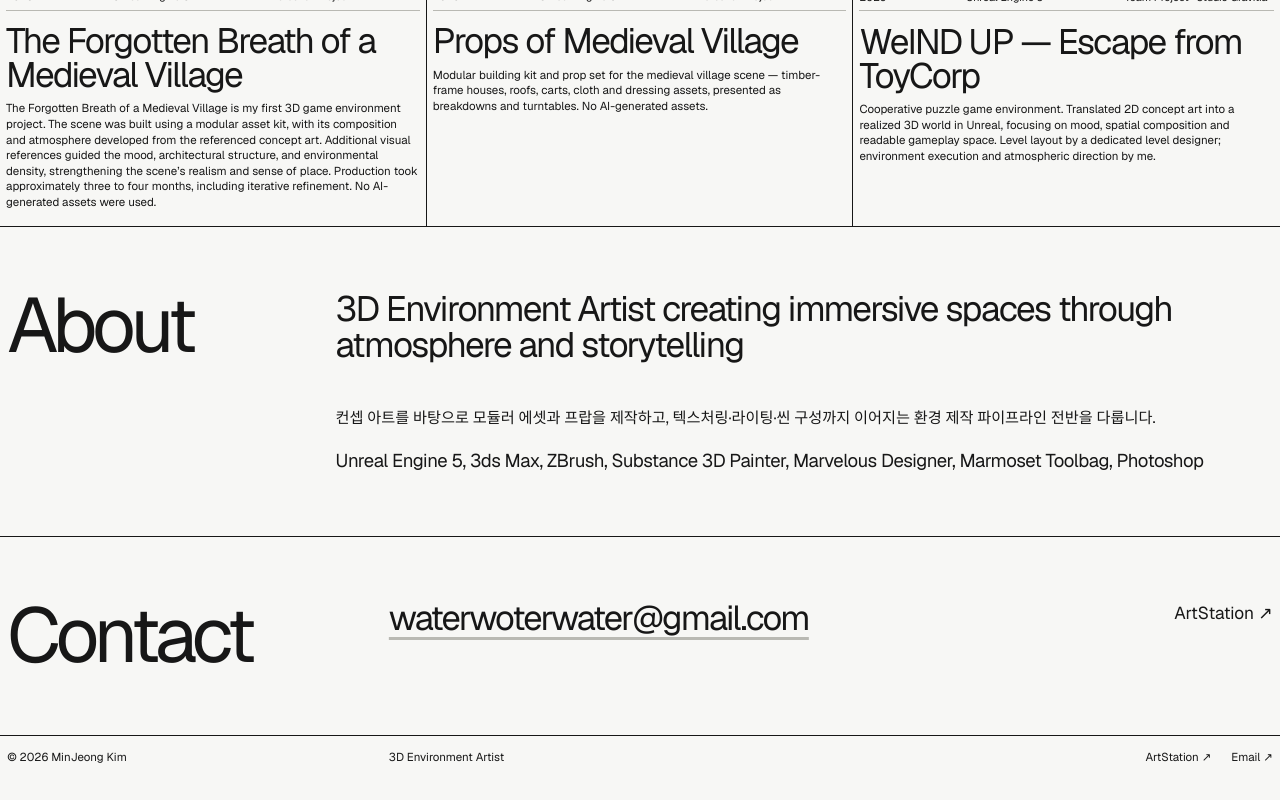
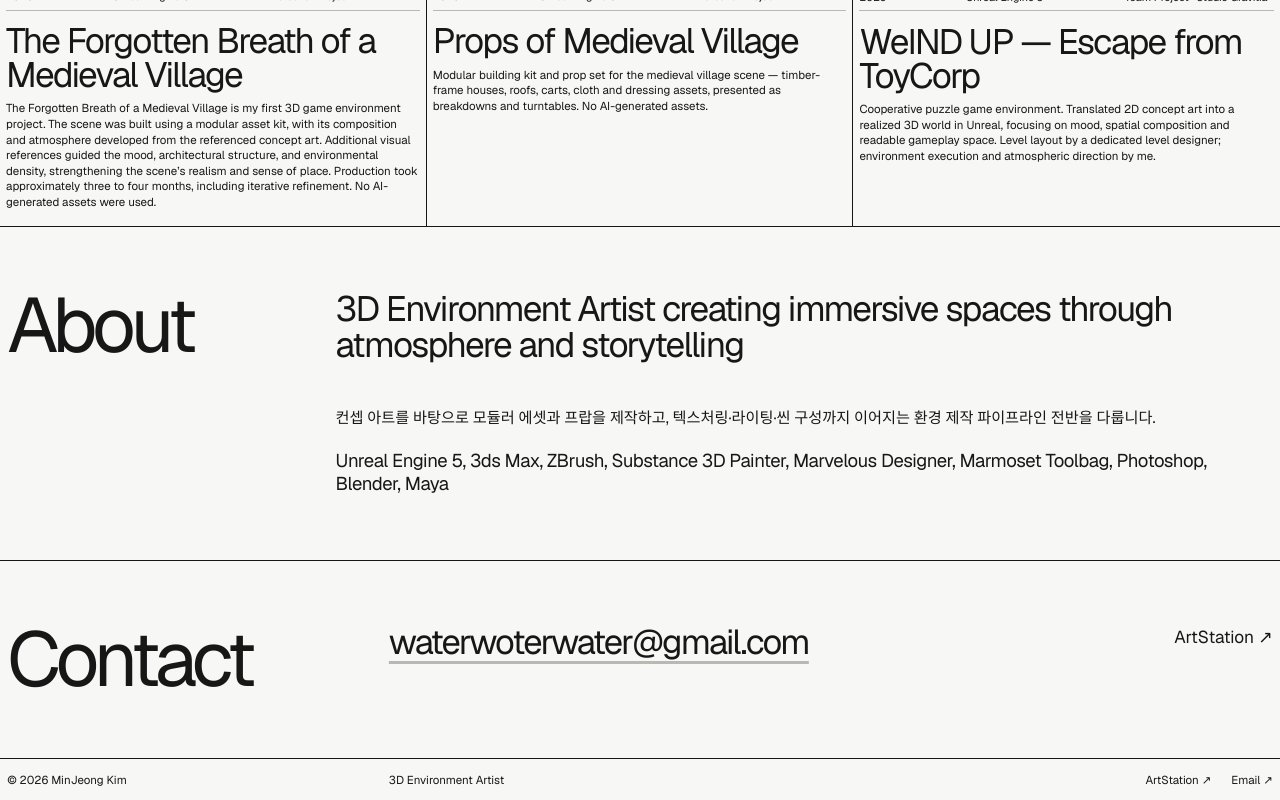
Before and after one commit to rohyunsang/kimminjeong-portfolio, a Next.js app: page / in a window 1280 px wide. Shown: the part 517-1317 px from the top of the page. Before the commit the page ends 1294 px from the top, so only its background shows below. Built offline with nearby package versions, Linux system fonts and the light colour scheme.

Commit message:
Add Blender and Maya skills

```diff
--- a/src/data/works.ts
+++ b/src/data/works.ts
@@ -356,5 +356,5 @@ export const profile = {
   location: "South Korea",
   artstation: "https://waterwoterwater.artstation.com",
   email: "waterwoterwater@gmail.com",
-  tools: ["Unreal Engine 5", "3ds Max", "ZBrush", "Substance 3D Painter", "Marvelous Designer", "Marmoset Toolbag", "Photoshop"],
+  tools: ["Unreal Engine 5", "3ds Max", "ZBrush", "Substance 3D Painter", "Marvelous Designer", "Marmoset Toolbag", "Photoshop", "Blender", "Maya"],
 };
```
